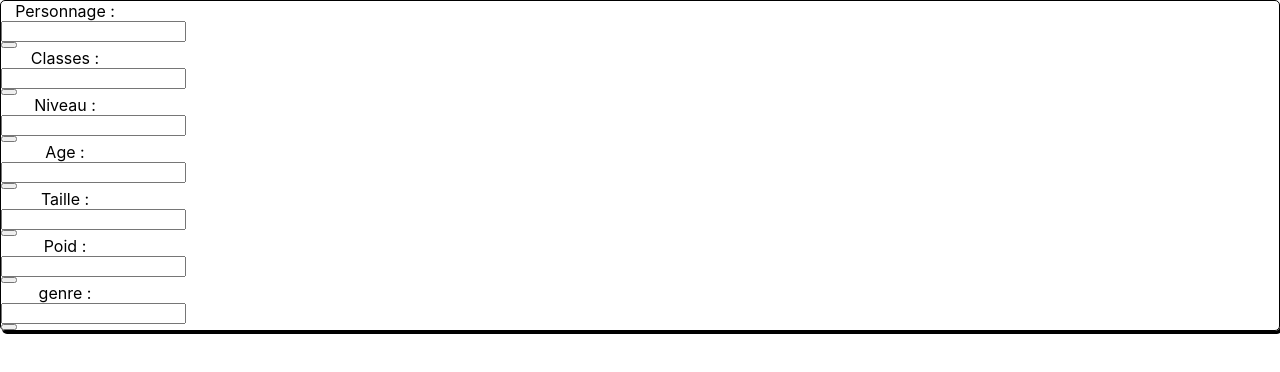
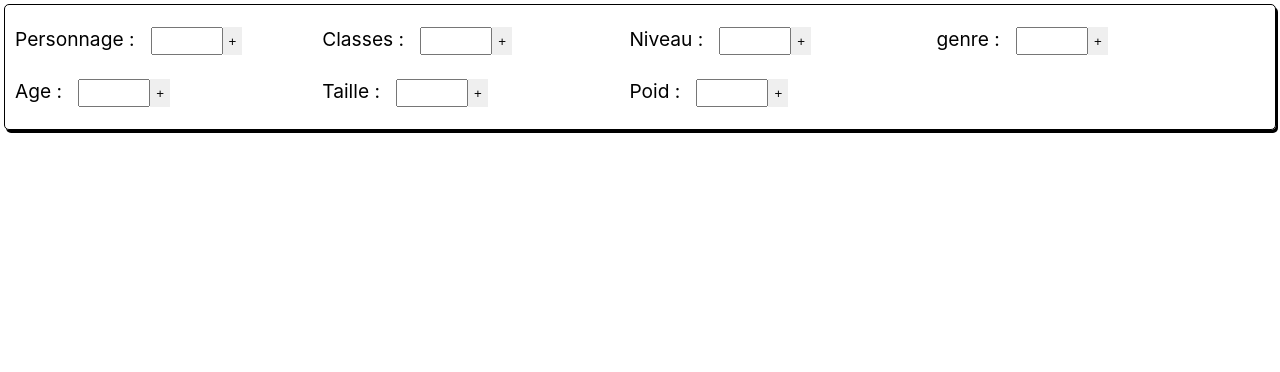
Before and after one commit to tyZulh/dndCharacterSheet, a React (Create React App) app: page / in a window 1280 px wide. Shown: the top 372 px of the page. Built offline with nearby package versions, Linux system fonts and the light colour scheme.

Commit message:
add a rudementary style

```diff
--- a/src/components/header/Header.js
+++ b/src/components/header/Header.js
@@ -8,20 +8,18 @@ class Header extends Component {
     'Personnage',
     'Classes',
     'Niveau',
+    'genre',
     'Age',
     'Taille',
     'Poid',
-    'genre'
   ]
 
   render() {
     return (
       <div className='header'>
-        <div>
-          {this.items.map(item => {
-             return (<HeaderItem title={item}></HeaderItem>)
-          })}
-        </div>
+        {this.items.map(item => {
+          return (<HeaderItem title={item}></HeaderItem>)
+        })}
       </div>
     )
   }
--- a/src/components/header/Header.scss
+++ b/src/components/header/Header.scss
@@ -2,20 +2,12 @@
   border: 1px black solid;
   border-radius: 5px;
   box-shadow: 2px 3px;
-}
-
-.notDisplayed {
-  display: none;
+  display: flex;
+  flex-wrap: wrap;
+  margin: 4px;
+  padding: 10px;
 }
 
 .headerForm {
   display: block;
 }
-
-.display {
-  display: block;
-}
-
-.cell {
-  width: 10vw;
-}
--- a/src/components/headerItem/HeaderItem.js
+++ b/src/components/headerItem/HeaderItem.js
@@ -36,26 +36,26 @@ class HeaderItem extends Component {
   render() {
     return(
       <div className='cell'>
-        <span>
+        <span className='cellTitle'>
           {this.props.title} :
         </span>
 
         <span
-          // className={this.state.edit ? 'notDisplayed' : 'display'}
+          className={this.state.edit ? 'notDisplayed' : 'cellData'}
           onClick={this.displayEdit}
         >
           {this.state.value}
         </span>
 
         <input
-          className={this.state.edit ? 'display' : 'notDisplayed'}
+          className={this.state.edit ? 'cellInput' : 'notDisplayed'}
           onChange={this.handleChange}
           placeholder={this.state.value}
         />
         <button
-          className={this.state.edit ? 'display' : 'notDisplayed'}
+          className={this.state.edit ? 'editButton' : 'notDisplayed'}
           onClick={this.displayEdit}
-        ></button>
+        >+</button>
       </div>
     )
   }
--- a/src/components/headerItem/HeaderItem.scss
+++ b/src/components/headerItem/HeaderItem.scss
@@ -1,11 +1,29 @@
-.display {
+.cell {
+  width: 24vw;
+  display: flex;
+  font-size: 1.2rem;
+  margin:12px 0;
+
+  .cellInput {
     display: block;
+    margin-left: 1rem;
+    width: 5vw;
+    font-size: 1.15rem;
+  }
+
+  .cellData {
+    width: 5vw;
+  }
+
+  .cellTitle {
+    display: inline-block;
+  }
+
+  .editButton {
+    border: none;
   }
 
   .notDisplayed {
     display: none;
   }
-
-span {
-  min-width: 10px;
 }
```
Lines whose indentation alone changed are shown as unchanged.
